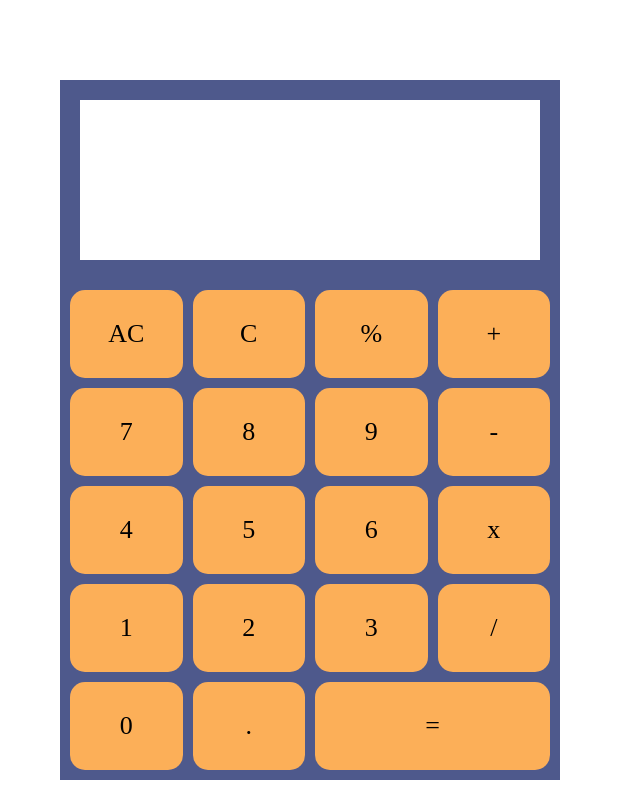
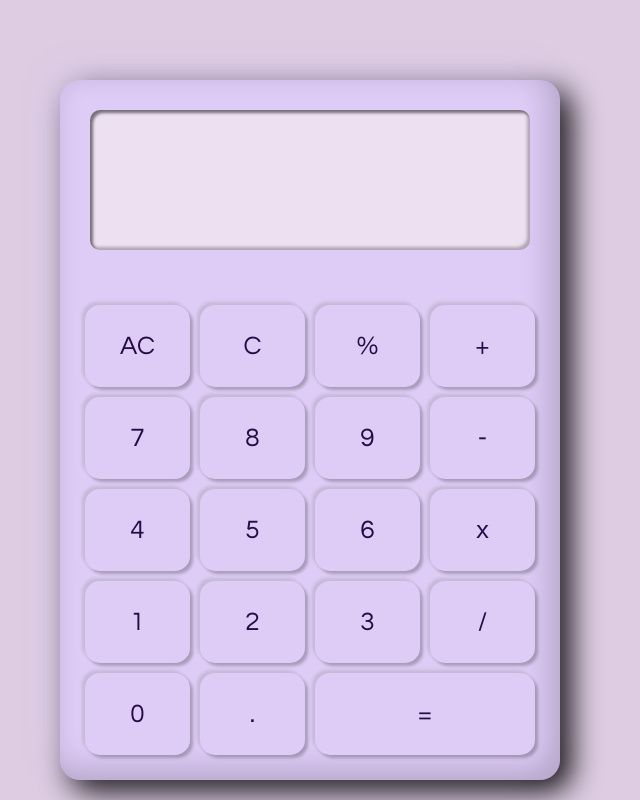
Before and after one commit to ZuluNovember/Calculator, a plain HTML site: page index.html in a window 1280 px wide. Shown: the whole page, without its empty margins (330-970 px from the left). Drawn offline with Linux system fonts and the light colour scheme.

Commit message:
Styled calculator with box shadow. Set colors. Make '.' button functioning.

```diff
--- a/index.html
+++ b/index.html
@@ -6,6 +6,8 @@
     <meta name="viewport" content="width=device-width, initial-scale=1.0">
     <title>Calculator by Zulunovember</title>
     <link rel="stylesheet" href="styles/style.css">
+    <link rel="preconnect" href="https://fonts.gstatic.com">
+    <link href="https://fonts.googleapis.com/css2?family=Questrial&display=swap" rel="stylesheet">
 </head>
 <body>
     <div class="calculator-body">
@@ -33,7 +35,7 @@
             <div id="3" class="num button">3</div>
             <div id="/" class="operator button">/</div>
             <div id="0" class="num button">0</div>
-            <div id="." class="button">.</div>
+            <div id="." class="button num">.</div>
             <div id="=" class="button equals">=</div>
 
         </div>
--- a/scripts/script.js
+++ b/scripts/script.js
@@ -43,7 +43,7 @@ let calculator = {
 function operatorFunction(e) {
     if (digitAccumulator.length !== 0) {
 
-        let currentNum = parseInt(digitAccumulator.join(''));
+        let currentNum = Number(digitAccumulator.join(''));
         numAccumulator.push(currentNum);
         operatorAccumulator.push(e.target.id);
         previousNumberDisplay += currentNum;
@@ -104,7 +104,7 @@ function equalsFunction() {
         let calculate = calculator[operatorAccumulator[operatorAccumulator.length - 1]];
         sum = calculate(sum, currentNum);
         document.querySelector('.current').textContent = `${sum}`;
-        digitAccumulator = [sum];
+        digitAccumulator = [];
         sum = undefined;
         numAccumulator = [];
         operatorAccumulator = [];
--- a/styles/style.css
+++ b/styles/style.css
@@ -10,55 +10,73 @@ body{
     justify-content: center;
     align-items:flex-start;
     font-size: 26px;
+    color: #250C45;
+    font-family: 'Questrial';
+    background-color: #ddcce2;
 }
 
 .calculator-body{
-    background-color: #4E598C;
+    background-color: #DECBF6;
     position: relative;
     top: 10%;
     width: 500px;
     height: 700px;
     display: grid;
     grid-template: repeat(7,1fr)/repeat(6,1fr);
+    box-shadow: -10px -10px 30px #DECBF670,
+                10px 10px 30px #000000,
+                inset -10px -10px 30px #00000030;
+
+
+    border-radius: 20px;
 }
 
 .screen-div{
+    padding: 10px;
     grid-area: 1/1/3/7;
     display: grid;
 }
 .screen{
+    border-radius: 10px;
     padding: 25px;
-    background-color: #FFFFFF;
+    background-color: #ede0f1;
+    box-shadow: inset 3px 3px 3px #00000080,
+                inset -3px -3px 3px #00000040;
     margin: 20px;
 }
 .previous{
     width: 100%;
     height: 30%;
-    font-size: .7em;
+    font-size: .6em;
 }
 
 .current{
     width: 100%;
     height: 70%;
     display: flex;
-    align-items: center;
+    align-items: flex-end;
     justify-content: flex-end;
 }
 
 .buttons{
-    padding:10px;
+    padding:25px;
     grid-area: 3/1/8/7;
     display: grid;
     grid-template-columns: repeat(4,1fr);
     gap: 10px;
+
 }
 
 .button{
-    background-color: #FCAF58;
+    background-color: #DECBF6;
     border-radius: 15px;
     display: flex;
     justify-content: center;
     align-items: center;
+    box-shadow:  3px 3px 3px #35353550,
+                -3px -3px 3px #94949450;
+    z-index: 1;
+
 }
 
 
```
